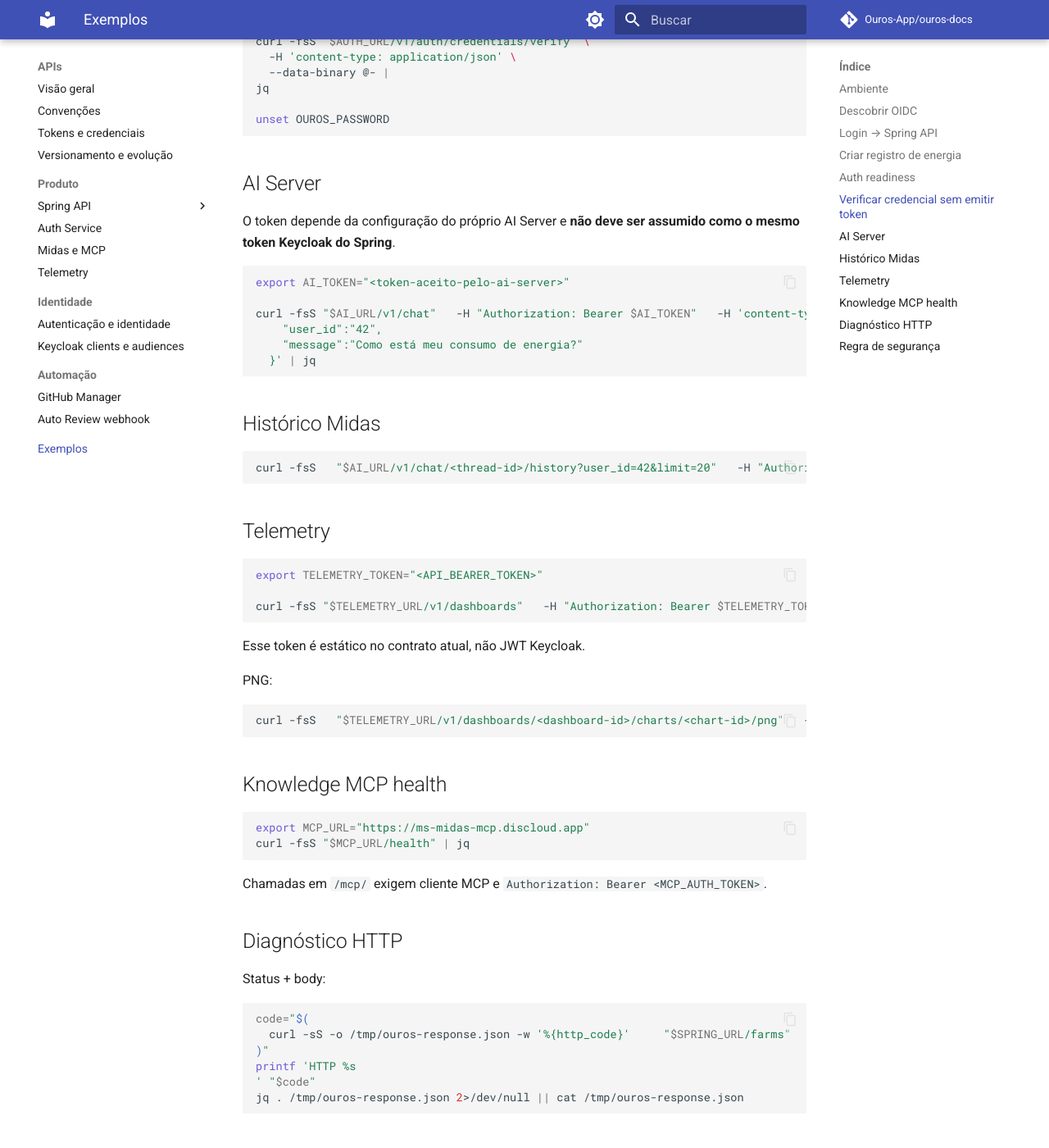
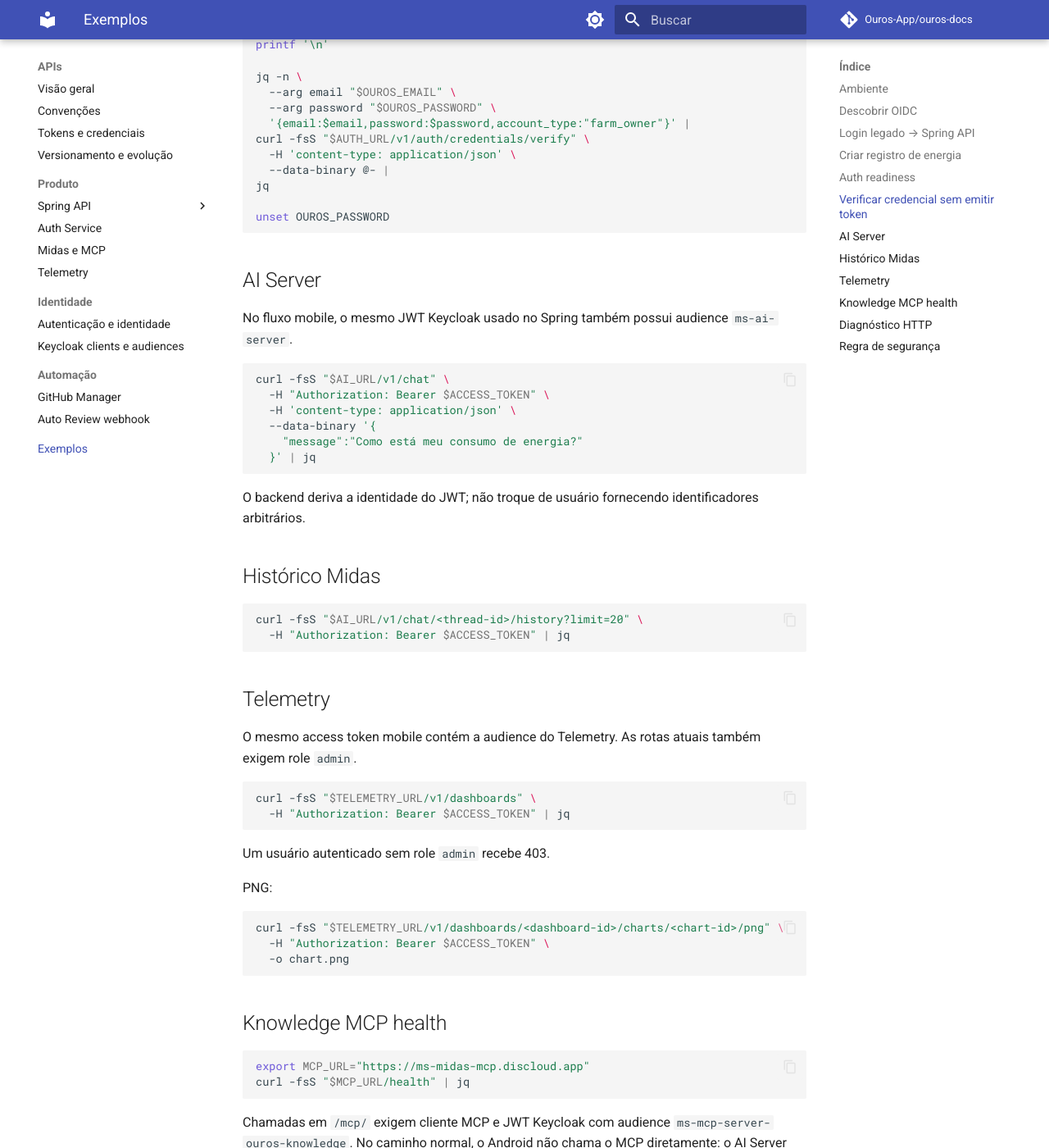
Before and after one commit to Ouros-App/ouros-docs, an MkDocs documentation site: the page built from docs/apis/examples.md, in a window 1280 px wide and 1400 px high, scrolled down 1819 px. Shown: the whole window at 82% size. Built offline with MkDocs 1.6.1 and Material for MkDocs 9.7.7, drawn with Linux system fonts in a browser that asks for light colours; comment, search, counter and statistics services are not loaded; some of the changed text lies outside the part shown.

Commit message:
docs: refresh API examples for mobile JWT

````diff
--- a/docs/apis/examples.md
+++ b/docs/apis/examples.md
@@ -18,9 +18,11 @@
 curl -fsS "$KEYCLOAK_ISSUER/.well-known/openid-configuration" | jq
 ```
 
-## Login → Spring API
+## Login legado → Spring API
 
-Obter token sem colocar a senha nos argumentos do `curl`:
+Este exemplo usa o broker legado para diagnóstico. **Não implemente esse fluxo no Android**. O mobile usa Authorization Code + PKCE conforme [Autenticação no Android](../guides/mobile-authentication.md).
+
+Para um diagnóstico legado sem colocar a senha nos argumentos do `curl`:
 
 ```bash
 read -r -p "Email: " OUROS_EMAIL
@@ -49,7 +51,7 @@
   jq
 ```
 
-O broker atual possui audience `ms-spring-api`.
+O broker existe para compatibilidade. Para o fluxo mobile real, use o smoke test `python3 scripts/test-mobile-auth.py --output ./mobile-auth-tokens.json` e apague o arquivo depois do teste.
 
 ## Criar registro de energia
 
@@ -90,37 +92,43 @@
 
 ## AI Server
 
-O token depende da configuração do próprio AI Server e **não deve ser assumido como o mesmo token Keycloak do Spring**.
+No fluxo mobile, o mesmo JWT Keycloak usado no Spring também possui audience `ms-ai-server`.
 
 ```bash
-export AI_TOKEN="<token-aceito-pelo-ai-server>"
-
-curl -fsS "$AI_URL/v1/chat"   -H "Authorization: Bearer $AI_TOKEN"   -H 'content-type: application/json'   --data-binary '{
-    "user_id":"42",
+curl -fsS "$AI_URL/v1/chat" \
+  -H "Authorization: Bearer $ACCESS_TOKEN" \
+  -H 'content-type: application/json' \
+  --data-binary '{
     "message":"Como está meu consumo de energia?"
   }' | jq
 ```
 
+O backend deriva a identidade do JWT; não troque de usuário fornecendo identificadores arbitrários.
+
 ## Histórico Midas
 
 ```bash
-curl -fsS   "$AI_URL/v1/chat/<thread-id>/history?user_id=42&limit=20"   -H "Authorization: Bearer $AI_TOKEN" | jq
+curl -fsS "$AI_URL/v1/chat/<thread-id>/history?limit=20" \
+  -H "Authorization: Bearer $ACCESS_TOKEN" | jq
 ```
 
 ## Telemetry
 
+O mesmo access token mobile contém a audience do Telemetry. As rotas atuais também exigem role `admin`.
+
 ```bash
-export TELEMETRY_TOKEN="<API_BEARER_TOKEN>"
-
-curl -fsS "$TELEMETRY_URL/v1/dashboards"   -H "Authorization: Bearer $TELEMETRY_TOKEN" | jq
+curl -fsS "$TELEMETRY_URL/v1/dashboards" \
+  -H "Authorization: Bearer $ACCESS_TOKEN" | jq
 ```
 
-Esse token é estático no contrato atual, não JWT Keycloak.
+Um usuário autenticado sem role `admin` recebe 403.
 
 PNG:
 
 ```bash
-curl -fsS   "$TELEMETRY_URL/v1/dashboards/<dashboard-id>/charts/<chart-id>/png"   -H "Authorization: Bearer $TELEMETRY_TOKEN"   -o chart.png
+curl -fsS "$TELEMETRY_URL/v1/dashboards/<dashboard-id>/charts/<chart-id>/png" \
+  -H "Authorization: Bearer $ACCESS_TOKEN" \
+  -o chart.png
 ```
 
 ## Knowledge MCP health
@@ -130,7 +138,7 @@
 curl -fsS "$MCP_URL/health" | jq
 ```
 
-Chamadas em `/mcp/` exigem cliente MCP e `Authorization: Bearer <MCP_AUTH_TOKEN>`.
+Chamadas em `/mcp/` exigem cliente MCP e JWT Keycloak com audience `ms-mcp-server-ouros-knowledge`. No caminho normal, o Android não chama o MCP diretamente: o AI Server encaminha o JWT autenticado.
 
 ## Diagnóstico HTTP
 
````
